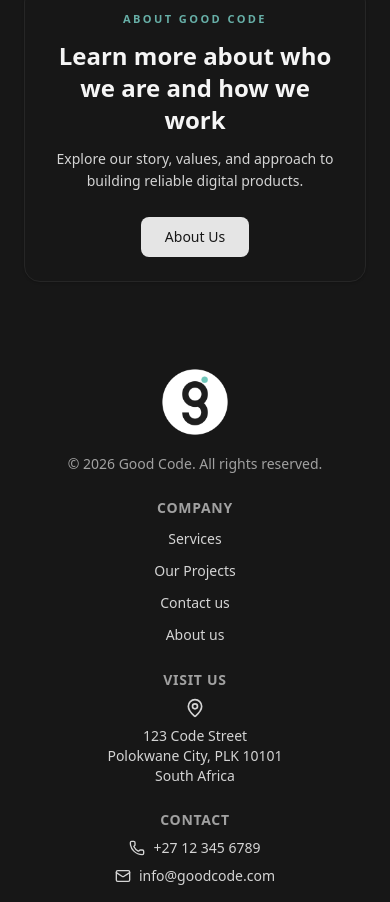
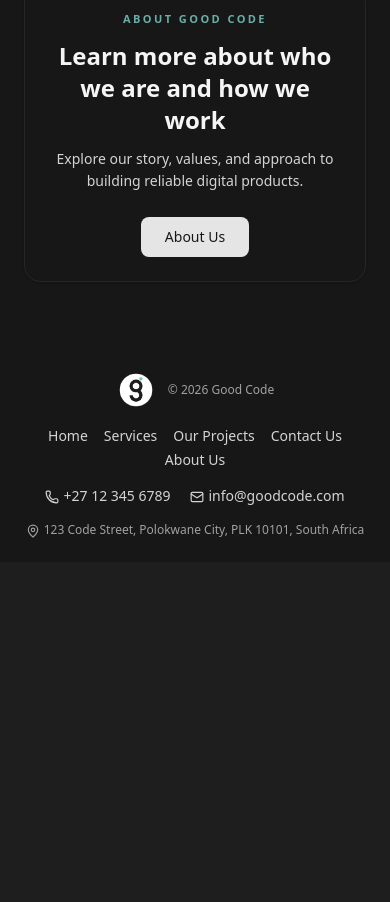
Before and after one commit to Good-Codes/home-site, a Next.js app: page / in a window 390 px wide. Shown: the part 5759-6661 px from the top of the page. After the commit the page ends 6321 px from the top, so only its background shows below. Built offline with nearby package versions, Linux system fonts and the light colour scheme.

Commit message:
feat: enhance footer and navbar with responsive navigation links and improved layout

```diff
--- a/components/footer.tsx
+++ b/components/footer.tsx
@@ -6,6 +6,20 @@ import Link from "next/link";
 import Image from "next/image";
 import { MapPin, Phone, Mail } from "lucide-react";
 import { useTheme } from "next-themes";
+
+const linkClass =
+  "text-sm text-neutral-600 transition-colors duration-300 hover:text-[#67AFA7] dark:text-neutral-300 dark:hover:text-[#67AFA7]";
+
+const headingClass =
+  "mb-2 text-xs font-semibold uppercase tracking-wider text-neutral-600 dark:text-neutral-400";
+
+const navLinks = [
+  { href: "/", label: "Home" },
+  { href: "/services", label: "Services" },
+  { href: "/our-projects", label: "Our Projects" },
+  { href: "/contact-us", label: "Contact Us" },
+  { href: "/about-us", label: "About Us" },
+];
 
 export default function Footer() {
   const { resolvedTheme } = useTheme();
@@ -20,9 +34,48 @@ export default function Footer() {
     : "/light_mode_logo.png";
 
   return (
-    <footer className="bg-neutral-100 py-4 dark:bg-neutral-900">
+    <footer className="bg-neutral-100 py-6 dark:bg-neutral-900">
       <div className="container mx-auto max-w-7xl px-4">
-        <div className="grid grid-cols-1 gap-6 md:grid-cols-4">
+        {/* ── Mobile layout (< md): compact horizontal strip ── */}
+        <div className="flex flex-col items-center gap-4 md:hidden">
+          {/* Logo + copyright */}
+          <div className="flex items-center gap-3">
+            <div className="relative h-10 w-10 shrink-0 overflow-hidden rounded-full">
+              <Image src={logoSrc} alt="Good Code" fill className="object-cover" />
+            </div>
+            <p className="text-xs text-neutral-500 dark:text-neutral-400">
+              &copy; {new Date().getFullYear()} Good Code
+            </p>
+          </div>
+
+          {/* Nav links — horizontal wrap */}
+          <nav className="flex flex-wrap justify-center gap-x-4 gap-y-1">
+            {navLinks.map(({ href, label }) => (
+              <Link key={href} href={href} className={linkClass}>
+                {label}
+              </Link>
+            ))}
+          </nav>
+
+          {/* Contact row */}
+          <div className="flex flex-wrap justify-center gap-x-5 gap-y-1 text-xs text-neutral-600 dark:text-neutral-300">
+            <a href="tel:+27123456789" className={linkClass}>
+              <Phone className="mr-1 inline h-3.5 w-3.5" />+27 12 345 6789
+            </a>
+            <a href="mailto:info@goodcode.com" className={linkClass}>
+              <Mail className="mr-1 inline h-3.5 w-3.5" />info@goodcode.com
+            </a>
+          </div>
+
+          {/* Address — single line */}
+          <p className="text-center text-xs text-neutral-500 dark:text-neutral-400">
+            <MapPin className="mr-1 inline h-3.5 w-3.5" />
+            123 Code Street, Polokwane City, PLK 10101, South Africa
+          </p>
+        </div>
+
+        {/* ── Desktop layout (md+): 4-column grid ── */}
+        <div className="hidden md:grid md:grid-cols-4 md:gap-6">
           {/* Logo column */}
           <div className="flex flex-col items-center justify-start">
             <div className="relative h-20 w-20 overflow-hidden rounded-full">
@@ -34,7 +87,6 @@ export default function Footer() {
                 priority={false}
               />
             </div>
-            {/* Copyright */}
             <p className="mt-3 text-center text-sm text-neutral-500 dark:text-neutral-400">
               &copy; {new Date().getFullYear()} Good Code. All rights reserved.
             </p>
@@ -42,51 +94,22 @@ export default function Footer() {
 
           {/* Quick Links */}
           <div className="text-center">
-            <h3 className="mb-2 text-sm font-semibold uppercase tracking-wider text-neutral-600 dark:text-neutral-400">
-              Company
-            </h3>
+            <h3 className={headingClass}>Company</h3>
             <ul className="space-y-2">
-              <li>
-                <Link
-                  href="/services"
-                  className="text-neutral-600 transition-colors duration-300 hover:text-[#67AFA7] dark:text-neutral-300 dark:hover:text-[#6A7A78] text-sm"
-                >
-                  Services
-                </Link>
-              </li>
-              <li>
-                <Link
-                  href="/our-projects"
-                  className="text-neutral-600 transition-colors duration-300 hover:text-[#67AFA7] dark:text-neutral-300 dark:hover:text-[#6A7A78] text-sm"
-                >
-                  Our Projects
-                </Link>
-              </li>
-              <li>
-                <Link
-                  href="/contact-us"
-                  className="text-neutral-600 transition-colors duration-300 hover:text-[#67AFA7] dark:text-neutral-300 dark:hover:text-[#6A7A78] text-sm"
-                >
-                  Contact us
-                </Link>
-              </li>
-              <li>
-                <Link
-                  href="/about-us"
-                  className="text-neutral-600 transition-colors duration-300 hover:text-[#67AFA7] dark:text-neutral-300 dark:hover:text-[#67AFA7] text-sm"
-                >
-                  About us
-                </Link>
-              </li>
+              {navLinks.map(({ href, label }) => (
+                <li key={href}>
+                  <Link href={href} className={linkClass}>
+                    {label}
+                  </Link>
+                </li>
+              ))}
             </ul>
           </div>
 
           {/* Address */}
           <div className="text-center">
-            <h3 className="mb-2 text-sm font-semibold uppercase tracking-wider text-neutral-600 dark:text-neutral-400">
-              Visit Us
-            </h3>
-            <address className="not-italic text-neutral-600 dark:text-neutral-300 text-sm">
+            <h3 className={headingClass}>Visit Us</h3>
+            <address className="not-italic text-sm text-neutral-600 dark:text-neutral-300">
               <MapPin className="mx-auto mb-2 inline-block h-5 w-5" />
               <p>123 Code Street</p>
               <p>Polokwane City, PLK 10101</p>
@@ -96,19 +119,17 @@ export default function Footer() {
 
           {/* Contact */}
           <div className="text-center">
-            <h3 className="mb-2 text-sm font-semibold uppercase tracking-wider text-neutral-600 dark:text-neutral-400">
-              Contact
-            </h3>
+            <h3 className={headingClass}>Contact</h3>
             <ul className="space-y-2 text-neutral-600 dark:text-neutral-300">
               <li className="flex items-center justify-center gap-2">
                 <Phone className="h-4 w-4" />
-                <a href="tel:+27123456789" className="hover:text-[#67AFA7] dark:hover:text-[#67AFA7] text-sm">
+                <a href="tel:+27123456789" className={linkClass}>
                   +27 12 345 6789
                 </a>
               </li>
               <li className="flex items-center justify-center gap-2">
                 <Mail className="h-4 w-4" />
-                <a href="mailto:info@goodcode.com" className="hover:text-[#67AFA7] dark:hover:text-[#67AFA7] text-sm">
+                <a href="mailto:info@goodcode.com" className={linkClass}>
                   info@goodcode.com
                 </a>
               </li>
--- a/components/navbar.tsx
+++ b/components/navbar.tsx
@@ -50,6 +50,7 @@ export default function Navbar() {
 
         {/* Desktop links */}
         <div className="hidden gap-6 md:flex">
+          <NavLink href="/">Home</NavLink>
           <NavLink href="/services">Services</NavLink>
           <NavLink href="/about-us">About us</NavLink>
           <NavLink href="/our-projects">Our Projects</NavLink>
@@ -77,11 +78,11 @@ export default function Navbar() {
             <Button variant="ghost" size="icon" onClick={toggleTheme} className="size-8 self-end">
               {mounted && (theme === "dark" ? <Sun className="h-4 w-4" /> : <Moon className="h-4 w-4" />)}
             </Button>
+            <NavLink href="/">Home</NavLink>
             <NavLink href="/services">Services</NavLink>
             <NavLink href="/about-us">About us</NavLink>
             <NavLink href="/our-projects">Our Projects</NavLink>
             <NavLink href="/contact-us">Contact us</NavLink>
-            <NavLink href="/about-us">About us</NavLink>
             <Link href="/contact-us">
               <Button size="sm" className="w-full">
                 Get a Quote
--- a/components/team.tsx
+++ b/components/team.tsx
@@ -65,25 +65,25 @@ export default function Team() {
 
         {/* Card grid */}
         <motion.div
-          className="mt-16 flex flex-wrap justify-center gap-8"
+          className="mt-16 flex flex-wrap justify-center gap-4 sm:gap-8"
           variants={containerVariants}
           initial="hidden"
           whileInView="visible"
           viewport={{ once: true }}
         >
           {team.map(({ slug, name, role, bio, image }) => (
-            <motion.div key={slug} variants={cardVariants} className="w-full sm:w-[calc(50%-1rem)] lg:w-[calc(33.333%-1.34rem)]">
+            <motion.div key={slug} variants={cardVariants} className="w-[calc(50%-1rem)] lg:w-[calc(33.333%-1.34rem)]">
               <div className="group block h-full">
                 <Card
                   className="
-                    flex h-full min-h-[25rem] flex-col overflow-hidden bg-neutral-50 dark:bg-neutral-900
+                    flex h-full flex-col overflow-hidden bg-neutral-50 dark:bg-neutral-900
                     transform transition duration-300 ease-in-out
                     hover:-translate-y-1 hover:scale-100
                     hover:shadow-lg hover:shadow-[#67AFA7] dark:hover:shadow-[#67AFA7]
                   "
                 >
                 {/* Photo */}
-                <div className="relative h-56 w-full bg-neutral-200 dark:bg-neutral-800">
+                <div className="relative h-28 sm:h-56 w-full bg-neutral-200 dark:bg-neutral-800">
                   <Image
                     src={image}
                     alt={`Photo of ${name}`}
@@ -93,20 +93,23 @@ export default function Team() {
                 </div>
 
                 {/* Name & role */}
-                <CardHeader>
-                  <CardTitle className="text-base">{name}</CardTitle>
-                  <CardDescription>{role}</CardDescription>
+                <CardHeader className="p-3 sm:p-6 gap-0.5 sm:gap-1.5">
+                  <CardTitle className="text-xs sm:text-base leading-tight">{name}</CardTitle>
+                  <CardDescription className="text-[11px] sm:text-sm">{role}</CardDescription>
                 </CardHeader>
 
                 {/* Bio */}
-                <CardContent className="flex flex-1 flex-col justify-between pb-6">
-                  <p className="min-h-[4.5rem] text-sm leading-relaxed text-neutral-600 dark:text-neutral-400">
+                <CardContent className="flex flex-1 flex-col justify-between px-3 pb-3 pt-0 sm:px-6 sm:pb-6 sm:pt-0">
+                  <p className="hidden sm:block min-h-[4.5rem] text-sm leading-relaxed text-neutral-600 dark:text-neutral-400">
                     {truncateWords(bio, 18)}
                   </p>
-                  <div className="mt-4 opacity-100 transition-opacity duration-300 sm:opacity-0 sm:group-hover:opacity-100">
+                  <p className="sm:hidden text-[11px] leading-relaxed text-neutral-600 dark:text-neutral-400">
+                    {truncateWords(bio, 10)}
+                  </p>
+                  <div className="mt-2 sm:mt-4 opacity-100 transition-opacity duration-300 sm:opacity-0 sm:group-hover:opacity-100">
                     <Link href={`/about-us/${slug}`}>
                       <span
-                        className="inline-flex items-center rounded-md border border-neutral-300 px-3 py-1.5 text-xs font-medium text-neutral-800 transition-colors hover:bg-neutral-100 dark:border-neutral-700 dark:text-neutral-200 dark:hover:bg-neutral-800"
+                        className="inline-flex items-center rounded-md border border-neutral-300 px-2 py-1 text-[10px] sm:px-3 sm:py-1.5 sm:text-xs font-medium text-neutral-800 transition-colors hover:bg-neutral-100 dark:border-neutral-700 dark:text-neutral-200 dark:hover:bg-neutral-800"
                       >
                         Read more
                       </span>
```
Also changed, not shown: components/projects.tsx (+28 -26 lines).
